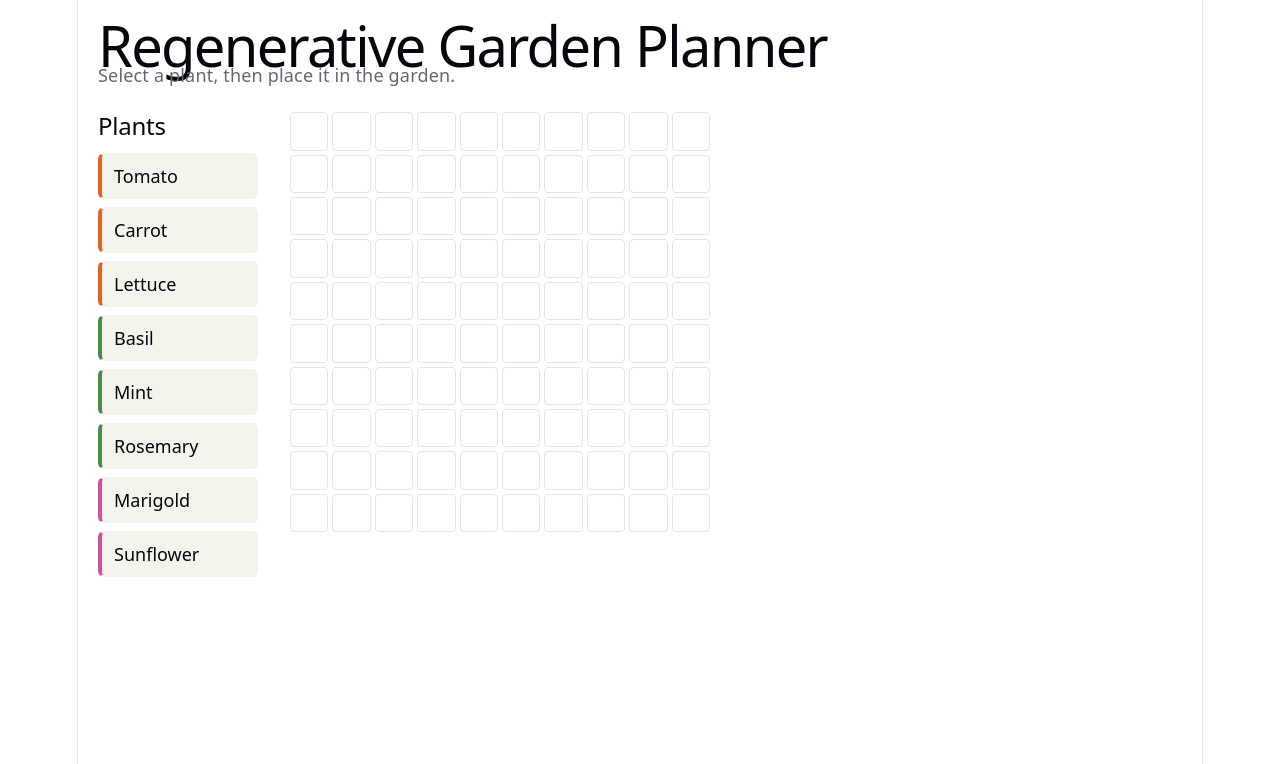
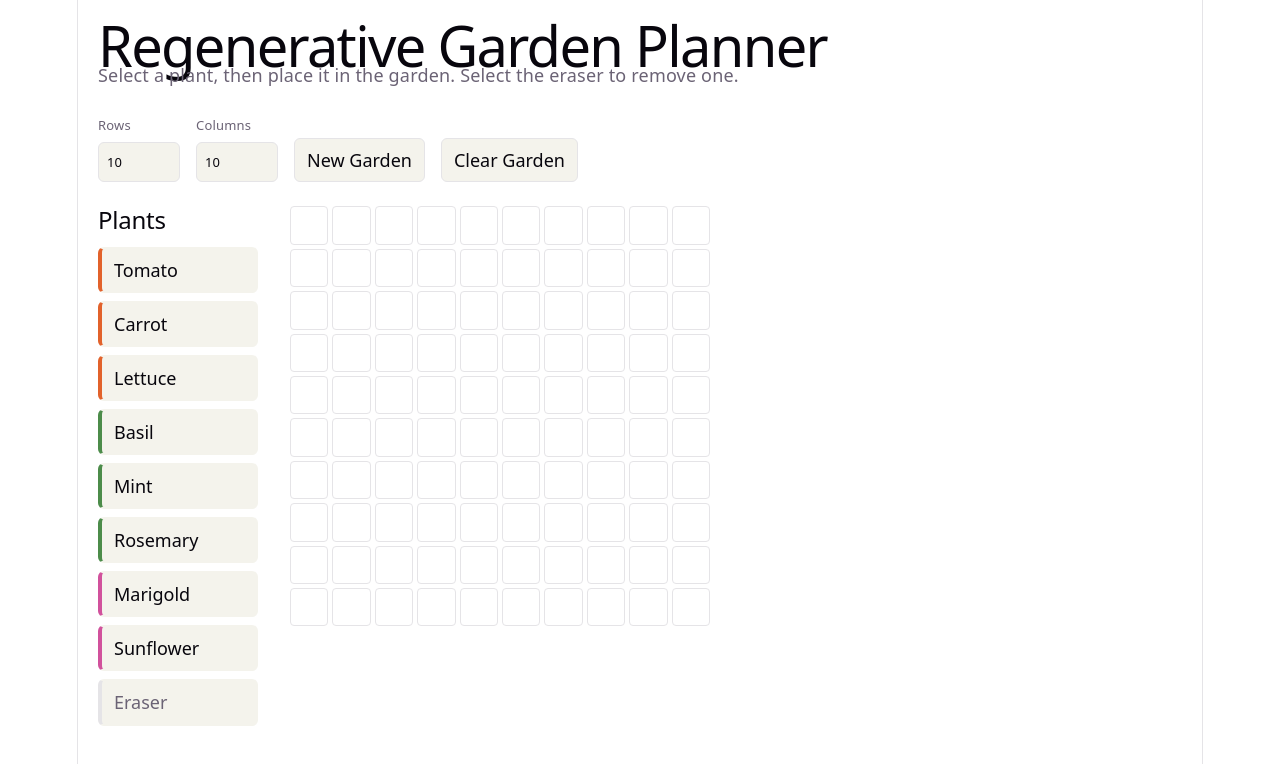
Before and after one commit to edwardsutton2005/regenerative-garden-planner, a React (Vite) app: page / in a window 1280 px wide. Shown: the top 764 px of the page. Built offline with nearby package versions, Linux system fonts and the light colour scheme.

Commit message:
Add garden controls and removal workflow

```diff
--- a/src/App.css
+++ b/src/App.css
@@ -84,6 +84,51 @@
   --plant-color: var(--cat-flower);
 }
 
+.plant-option--eraser {
+  --plant-color: var(--border);
+  color: var(--text);
+}
+
+.garden-controls {
+  display: flex;
+  align-items: flex-end;
+  gap: 16px;
+  flex-wrap: wrap;
+}
+
+.garden-controls__field {
+  display: flex;
+  flex-direction: column;
+  gap: 4px;
+  font-size: 13px;
+  color: var(--text);
+}
+
+.garden-controls__field input {
+  width: 64px;
+  padding: 6px 8px;
+  font: inherit;
+  color: var(--text-h);
+  background: var(--code-bg);
+  border: 1px solid var(--border);
+  border-radius: 6px;
+}
+
+.garden-controls button {
+  padding: 8px 12px;
+  font: inherit;
+  color: var(--text-h);
+  background: var(--code-bg);
+  border: 1px solid var(--border);
+  border-radius: 6px;
+  cursor: pointer;
+  transition: border-color 0.2s;
+}
+
+.garden-controls button:hover {
+  border-color: var(--accent-border);
+}
+
 .garden-column {
   display: flex;
   flex-direction: column;
--- a/src/App.tsx
+++ b/src/App.tsx
@@ -1,10 +1,18 @@
 import { useState } from 'react'
+import GardenControls from './components/GardenControls'
 import GardenGrid from './components/GardenGrid'
 import PlacementFeedback from './components/PlacementFeedback'
 import PlantPicker from './components/PlantPicker'
 import { plants } from './data/plants'
 import { relationshipRules } from './data/relationships'
-import { createGarden, placePlant } from './domain/garden'
+import {
+  clearGarden,
+  createGarden,
+  getPlantIdAt,
+  hasPlacements,
+  placePlant,
+  removePlant,
+} from './domain/garden'
 import type { GardenState } from './domain/garden'
 import type { Plant } from './domain/plant'
 import { evaluateNeighbors } from './domain/relationships'
@@ -23,12 +31,49 @@ type LastPlacement = {
 function App() {
   const [garden, setGarden] = useState<GardenState>(() => createGarden())
   const [selectedPlantId, setSelectedPlantId] = useState<string | null>(null)
+  const [eraserSelected, setEraserSelected] = useState(false)
   const [lastPlacement, setLastPlacement] = useState<LastPlacement | null>(null)
 
+  function handleSelectPlant(plantId: string) {
+    setSelectedPlantId(plantId)
+    setEraserSelected(false)
+  }
+
+  function handleSelectEraser() {
+    setEraserSelected(true)
+    setSelectedPlantId(null)
+  }
+
   function handleCellClick(row: number, col: number) {
-    if (!selectedPlantId) return
-    setGarden((current) => placePlant(current, row, col, selectedPlantId))
-    setLastPlacement({ row, col, plantId: selectedPlantId })
+    if (selectedPlantId) {
+      setGarden((current) => placePlant(current, row, col, selectedPlantId))
+      setLastPlacement({ row, col, plantId: selectedPlantId })
+      return
+    }
+
+    if (eraserSelected) {
+      if (getPlantIdAt(garden, row, col) === undefined) return
+      setGarden((current) => removePlant(current, row, col))
+      setLastPlacement((prev) =>
+        prev && prev.row === row && prev.col === col ? null : prev,
+      )
+    }
+  }
+
+  function handleClearGarden() {
+    setGarden((current) => clearGarden(current))
+    setLastPlacement(null)
+  }
+
+  function handleCreateNewGarden(rows: number, columns: number) {
+    if (hasPlacements(garden)) {
+      const confirmed = window.confirm(
+        'Start a new garden? This will discard the current layout.',
+      )
+      if (!confirmed) return
+    }
+    setGarden(createGarden(rows, columns))
+    setLastPlacement(null)
   }
 
   const lastPlacedPlant = lastPlacement ? plantsById[lastPlacement.plantId] : undefined
@@ -48,13 +93,21 @@ function App() {
     <div className="app">
       <header className="app-header">
         <h1>Regenerative Garden Planner</h1>
-        <p>Select a plant, then place it in the garden.</p>
+        <p>Select a plant, then place it in the garden. Select the eraser to remove one.</p>
       </header>
+      <GardenControls
+        rows={garden.rows}
+        columns={garden.columns}
+        onCreateNewGarden={handleCreateNewGarden}
+        onClearGarden={handleClearGarden}
+      />
       <main className="app-main">
         <PlantPicker
           plants={plants}
           selectedPlantId={selectedPlantId}
-          onSelectPlant={setSelectedPlantId}
+          eraserSelected={eraserSelected}
+          onSelectPlant={handleSelectPlant}
+          onSelectEraser={handleSelectEraser}
         />
         <div className="garden-column">
           <GardenGrid
--- /dev/null
+++ b/src/components/GardenControls.tsx
@@ -0,0 +1,60 @@
+import { useState } from 'react'
+import { GARDEN_MAX_SIZE, GARDEN_MIN_SIZE } from '../domain/garden'
+
+type GardenControlsProps = {
+  rows: number
+  columns: number
+  onCreateNewGarden: (rows: number, columns: number) => void
+  onClearGarden: () => void
+}
+
+function clampSize(value: number): number {
+  if (Number.isNaN(value)) return GARDEN_MIN_SIZE
+  return Math.min(Math.max(value, GARDEN_MIN_SIZE), GARDEN_MAX_SIZE)
+}
+
+function GardenControls({
+  rows,
+  columns,
+  onCreateNewGarden,
+  onClearGarden,
+}: GardenControlsProps) {
+  const [draftRows, setDraftRows] = useState(rows)
+  const [draftColumns, setDraftColumns] = useState(columns)
+
+  return (
+    <div className="garden-controls">
+      <label className="garden-controls__field">
+        Rows
+        <input
+          type="number"
+          min={GARDEN_MIN_SIZE}
+          max={GARDEN_MAX_SIZE}
+          value={draftRows}
+          onChange={(e) => setDraftRows(Number(e.target.value))}
+        />
+      </label>
+      <label className="garden-controls__field">
+        Columns
+        <input
+          type="number"
+          min={GARDEN_MIN_SIZE}
+          max={GARDEN_MAX_SIZE}
+          value={draftColumns}
+          onChange={(e) => setDraftColumns(Number(e.target.value))}
+        />
+      </label>
+      <button
+        type="button"
+        onClick={() => onCreateNewGarden(clampSize(draftRows), clampSize(draftColumns))}
+      >
+        New Garden
+      </button>
+      <button type="button" onClick={onClearGarden}>
+        Clear Garden
+      </button>
+    </div>
+  )
+}
+
+export default GardenControls
--- a/src/components/PlantPicker.tsx
+++ b/src/components/PlantPicker.tsx
@@ -3,10 +3,18 @@ import type { Plant } from '../domain/plant'
 type PlantPickerProps = {
   plants: Plant[]
   selectedPlantId: string | null
+  eraserSelected: boolean
   onSelectPlant: (plantId: string) => void
+  onSelectEraser: () => void
 }
 
-function PlantPicker({ plants, selectedPlantId, onSelectPlant }: PlantPickerProps) {
+function PlantPicker({
+  plants,
+  selectedPlantId,
+  eraserSelected,
+  onSelectPlant,
+  onSelectEraser,
+}: PlantPickerProps) {
   return (
     <div className="plant-picker">
       <h2>Plants</h2>
@@ -25,6 +33,18 @@ function PlantPicker({ plants, selectedPlantId, onSelectPlant }: PlantPickerProp
             </button>
           </li>
         ))}
+        <li>
+          <button
+            type="button"
+            className={`plant-option plant-option--eraser${
+              eraserSelected ? ' plant-option--selected' : ''
+            }`}
+            aria-pressed={eraserSelected}
+            onClick={onSelectEraser}
+          >
+            Eraser
+          </button>
+        </li>
       </ul>
     </div>
   )
--- a/src/domain/garden.ts
+++ b/src/domain/garden.ts
@@ -69,6 +69,35 @@ export function getPlantIdAt(
   return garden.placements[cellKey(row, col)]?.plantId
 }
 
+/**
+ * Removes whatever is placed at (row, col), if anything. Calling this on an
+ * already-empty cell is a safe no-op.
+ */
+export function removePlant(
+  garden: GardenState,
+  row: number,
+  col: number,
+): GardenState {
+  const placements = { ...garden.placements }
+  delete placements[cellKey(row, col)]
+  return { ...garden, placements }
+}
+
+/**
+ * Removes all placements while preserving the garden's dimensions.
+ */
+export function clearGarden(garden: GardenState): GardenState {
+  return { ...garden, placements: {} }
+}
+
+/**
+ * Whether the garden has at least one placed plant. Used to decide, for
+ * example, whether starting a new garden needs confirmation.
+ */
+export function hasPlacements(garden: GardenState): boolean {
+  return Object.keys(garden.placements).length > 0
+}
+
 export type CellCoordinate = {
   row: number
   col: number
```
Also changed, not shown: 1 other file (tests, documents, lock files or other folders).
